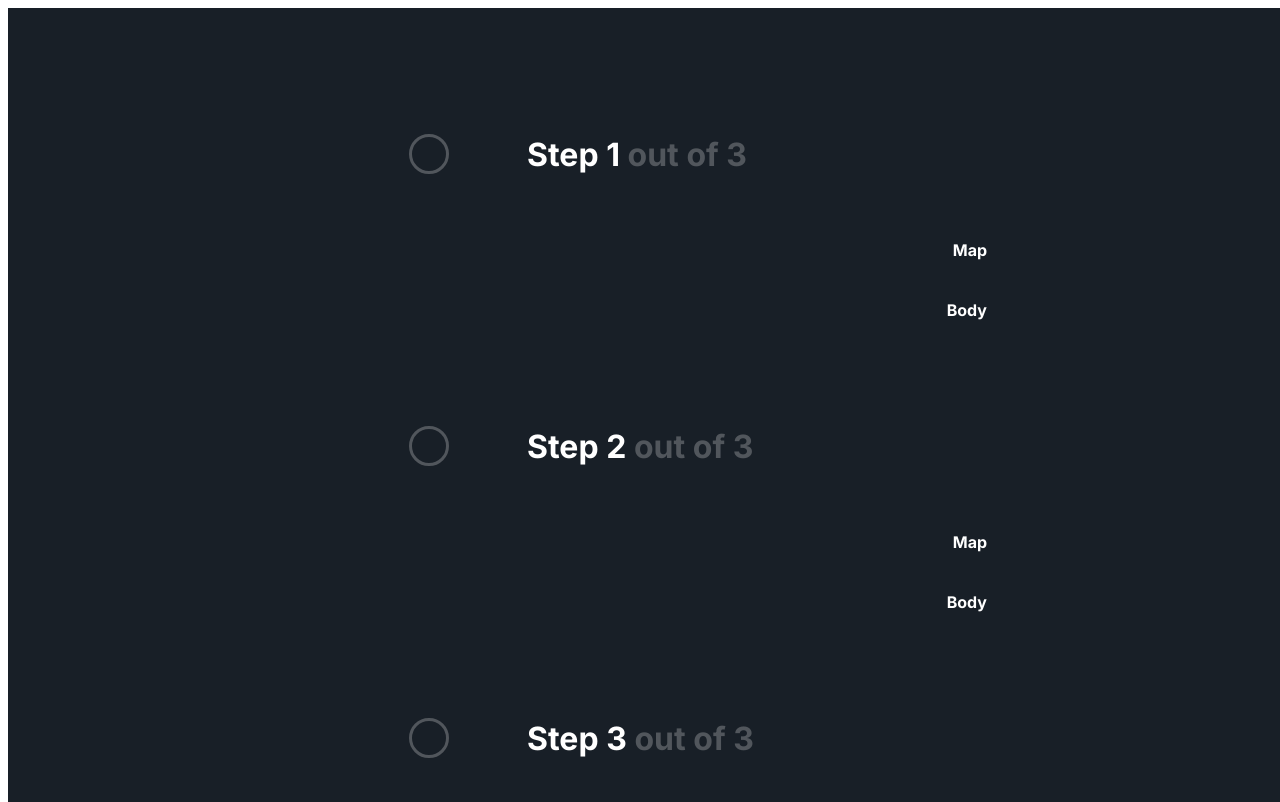
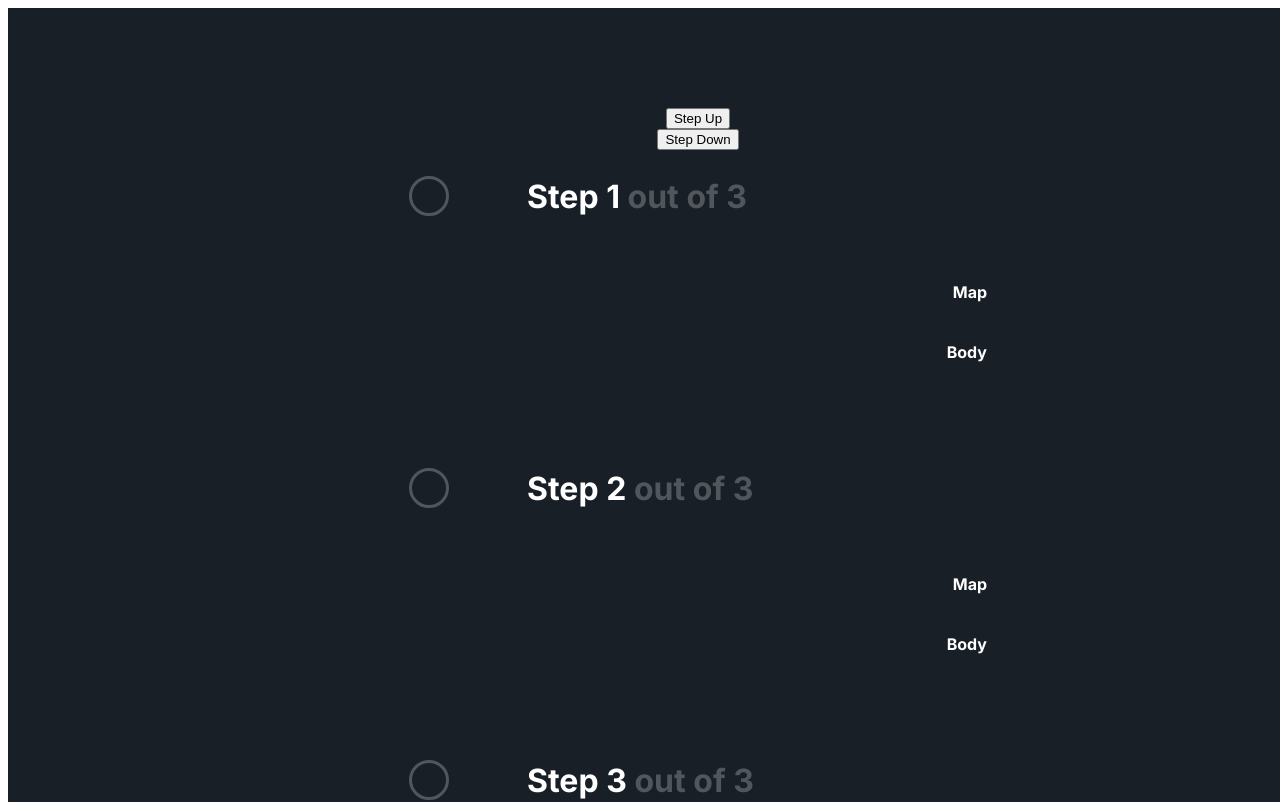
Before and after one commit to Gitmazter/ISC_bridge_fork, a Next.js app: page / in a window 1280 px wide. Shown: the top 802 px of the page. Built offline with nearby package versions, Linux system fonts and the light colour scheme.

Commit message:
improved app

```diff
--- a/pages/v2Components/apps/App.jsx
+++ b/pages/v2Components/apps/App.jsx
@@ -1,19 +1,24 @@
+import { useState } from 'react'
 import styles from '../../../styles/mystyle.module.css'
 import { Card } from '../Card'
 
-const BridgeApp = () => {
-  const steps = [1,2,3]
-  const html = steps.map((step) => {
-    return(
-      <Card step={step}/>
-    )
-  })
 
 
-  return (
+const BridgeApp = () => {
+  const [currStep, setCurrStep] = useState(1)
+  const steps = [1,2,3]
+
+  const html = steps.map(( step ) => {  return <Card step={step} currStep={currStep}/>  })
+
+
+  return ( <>
+    {/* Temporary buttons */}
+            <button onClick={() => {currStep - 1 > 0 ? setCurrStep(currStep-1) : console.log()}}>Step Up</button>
+            <button onClick={() => {currStep + 1 < 4 ? setCurrStep(currStep+1) : console.log()}}>Step Down</button>
     <div className={styles.v2App}>
       {html}
     </div>
+    </>
   )
 }
 
```
